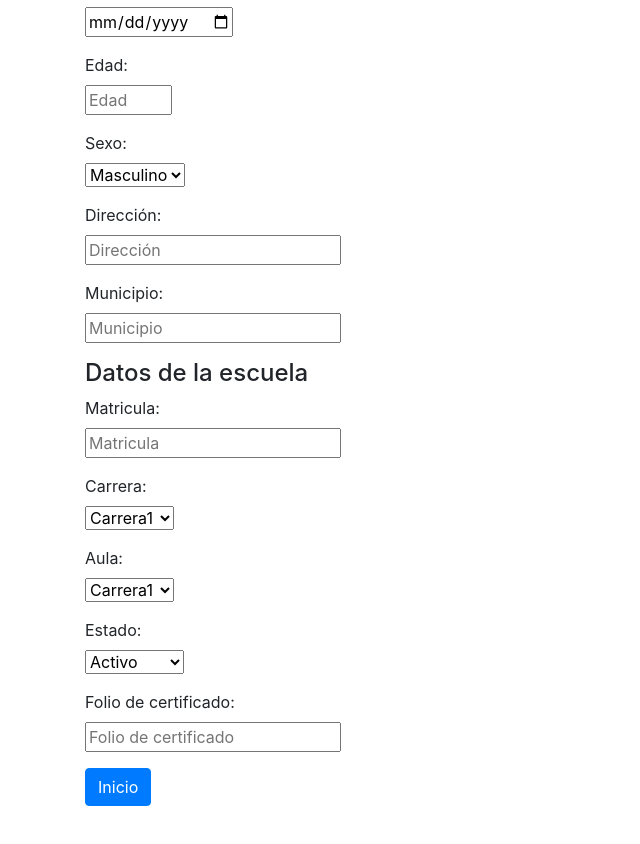
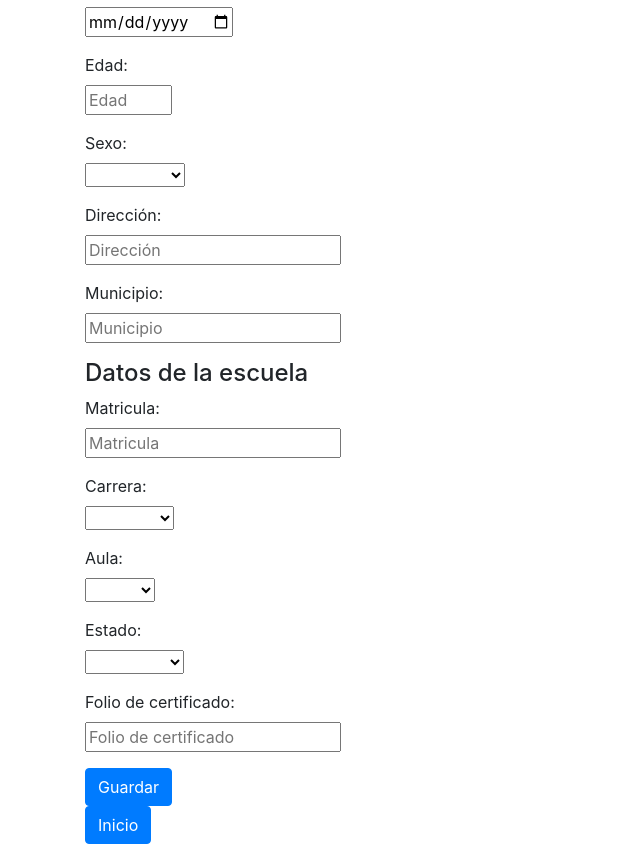
Before and after one commit to TheCodeBite/CEA_CIRCLE_CI, an Angular app: page /registroAlumnos in a window 1280 px wide. Shown: the part 420-1264 px from the top of the page, without its empty margins (0-640 px from the left). Before the commit the page ends 1226 px from the top, so only its background shows below. Built offline with nearby package versions, Linux system fonts and the light colour scheme.

Commit message:
se obtuvieron los valores del formulario alumno

```diff
--- a/src/app/index/index.component.ts
+++ b/src/app/index/index.component.ts
@@ -15,7 +15,6 @@ export class IndexComponent implements OnInit {
 
   registroAlumno(){
     console.log("BOTON REGISTRO ALUMNO ");
-    //this.ruta.navigate(["/registroAlumnos"]);
     this.router.navigate(["/registroAlumnos"]);
   }
 
--- a/src/app/registro-alumnos/registro-alumnos.component.html
+++ b/src/app/registro-alumnos/registro-alumnos.component.html
@@ -1,51 +1,48 @@
 <h2>REGISTRO ALUMNO</h2>
-<form>
-    <div>
+<form [formGroup] ="formulario">
         <h4>DATOS PERSONALES DEL ALUMNO</h4>
         <label>Nombre(s):</label>
-        <p><input type="text" placeholder="Nombre(s) del alumno"></p>
+        <p><input formControlName="nombre" type="text" placeholder="Nombre(s) del alumno"></p>
 
         <label>Apellido paterno:</label>
-        <p><input type="text" placeholder="Apellido paterno"></p>
+        <p><input formControlName="apellidoPaterno" type="text" placeholder="Apellido paterno"></p>
 
         <label>Apellido materno:</label>
-        <p><input type="text" placeholder="apellido materno"> </p>
+        <p><input formControlName="apellidoMaterno" type="text" placeholder="apellido materno"> </p>
 
         <label>CURP:</label>
-        <p><input type="text" placeholder="CURP"> </p>
+        <p><input formControlName="curp" type="text" placeholder="CURP"> </p>
 
         <label>Fecha de nacimiento:</label>
-        <p><input type="date" placeholder="Fecha de nacimiento"></p>
+        <p><input formControlName="fechadeNacimiento" type="date" placeholder="Fecha de nacimiento"></p>
 
         <label>Edad:</label>
-        <p><input type="number" min="10" max="80" placeholder="Edad"></p>
+        <p><input formControlName="edad" type="number" min="10" max="80" placeholder="Edad"></p>
 
-        <div>
         <label>Sexo:</label>
         <p>
-                <select>
+            <select formControlName="sexo">
                 <option value="1">Masculino</option>
                 <option value="2">Mujer</option>
             </select>
         </p>
-        </div>
 
         <label>Dirección:</label>
-        <p><input type="text" placeholder="Dirección"> </p>
+        <p><input formControlName="direccion" type="text" placeholder="Dirección"> </p>
 
         <label>Municipio:</label>
-        <p><input type="text" placeholder="Municipio"></p>
-    </div>
+        <p><input formControlName="municipio" type="text" placeholder="Municipio"></p>
 
-    <div>
+
+
         <h4>Datos de la escuela</h4>
 
         <label>Matricula:</label>
-        <p> <input type="text" placeholder="Matricula"> </p>
+        <p> <input formControlName="matricula" type="text" placeholder="Matricula"> </p>
 
         <label>Carrera: </label>
         <p>
-            <select>
+            <select formControlName="carrera">
                 <option value="1">Carrera1</option>
                 <option value="2">Carrera2</option>
             </select>
@@ -53,15 +50,15 @@
 
         <label>Aula:</label>
         <p>
-            <select>
-                <option value="1">Carrera1</option>
-                <option value="2">Carrera2</option>
+            <select formControlName="aula">
+                <option value="1">Aula 1</option>
+                <option value="2">Aula 2</option>
             </select>
         </p>
 
         <label>Estado:</label>
         <p>
-            <select>
+            <select formControlName="estado">
                 <option value="1">Activo</option>
                 <option value="2">Inactivo</option>
                 <option value="3">Concluido</option>
@@ -69,8 +66,9 @@
         </p>
 
         <label>Folio de certificado:</label>
-        <p> <input type="text" placeholder="Folio de certificado"> </p>
-    </div>
+        <p> <input formControlName="foliocertificado" type="text" placeholder="Folio de certificado"> </p>
+
+    <button class="btn btn-primary" type="submit" (click)="guardar(formulario.value)" >Guardar</button>
 </form>
 
 <button class="btn btn-primary" (click)="regresar()">Inicio</button>
--- a/src/app/registro-alumnos/registro-alumnos.component.ts
+++ b/src/app/registro-alumnos/registro-alumnos.component.ts
@@ -1,5 +1,6 @@
 import { Component, OnInit } from '@angular/core';
 import { Router } from '@angular/router';
+import { FormBuilder, FormGroup } from '@angular/forms';
 
 @Component({
   selector: 'app-registro-alumnos',
@@ -7,10 +8,31 @@ import { Router } from '@angular/router';
   styleUrls: ['./registro-alumnos.component.css']
 })
 export class RegistroAlumnosComponent implements OnInit {
+  formulario: FormGroup;
 
-  constructor(private route: Router) { }
+  constructor(private route: Router, private fb: FormBuilder) { }
 
   ngOnInit() {
+    this.formulario = this.fb.group({
+      nombre: [''],
+      apellidoPaterno: [''],
+      apellidoMaterno: [''],
+      curp :[''],
+      fechadeNacimiento: [''],
+      edad: [''],
+      sexo: [''],
+      direccion: [''],
+      municipio: [''],
+      matricula: [''],
+      carrera: [''],
+      aula: [''],
+      estado: [''],
+      foliocertificado: ['']
+    });
+  }
+
+  guardar(datos: any){
+    console.log(datos);
   }
 
   regresar(){
--- a/src/app/registro-maestro/registro-maestro.component.html
+++ b/src/app/registro-maestro/registro-maestro.component.html
@@ -1 +1,6 @@
-<p>registro-maestro works!</p>
+<h2>Registro maestro</h2>
+<hr>
+
+<form>
+
+</form>
```
Lines whose indentation alone changed are shown as unchanged.
